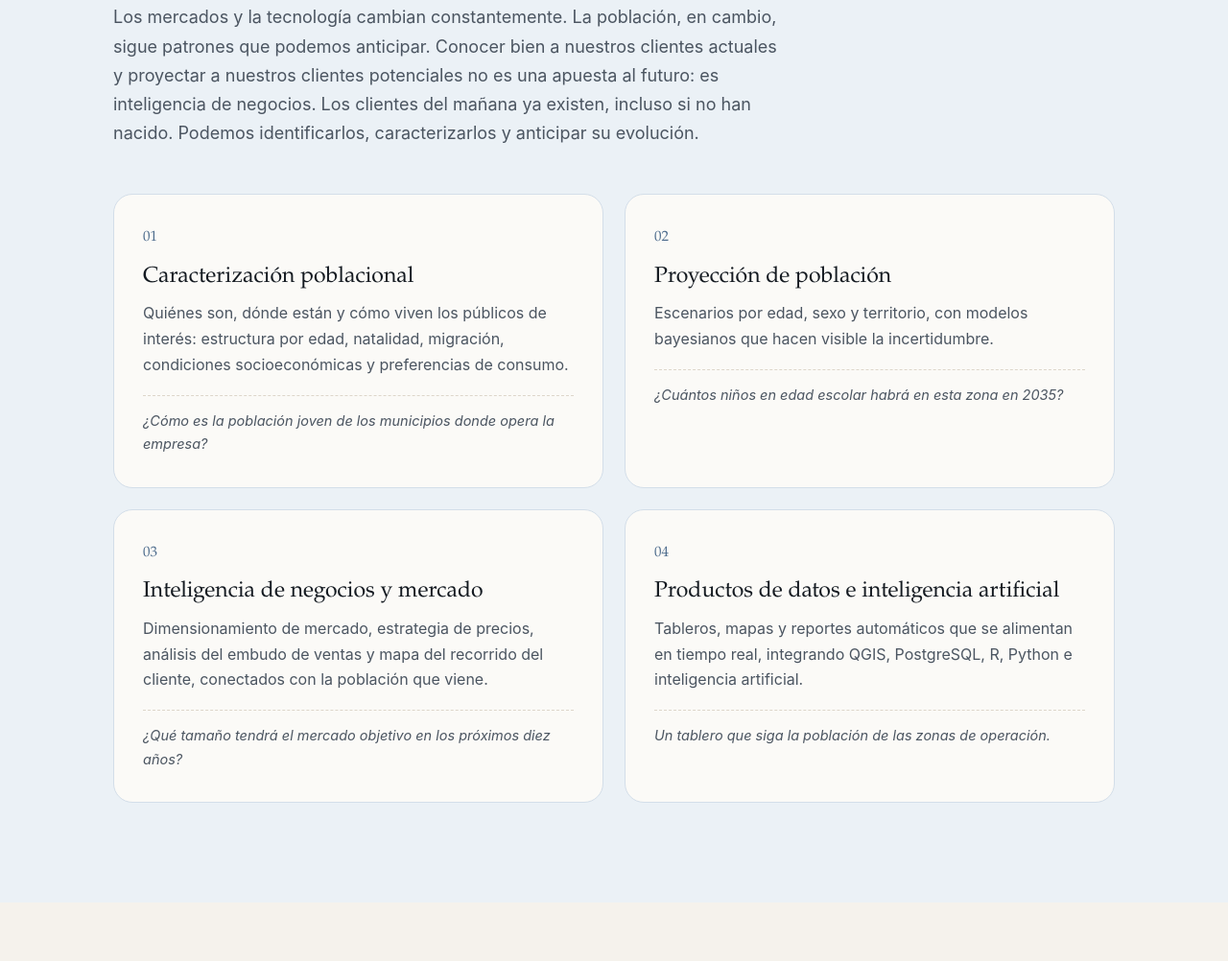
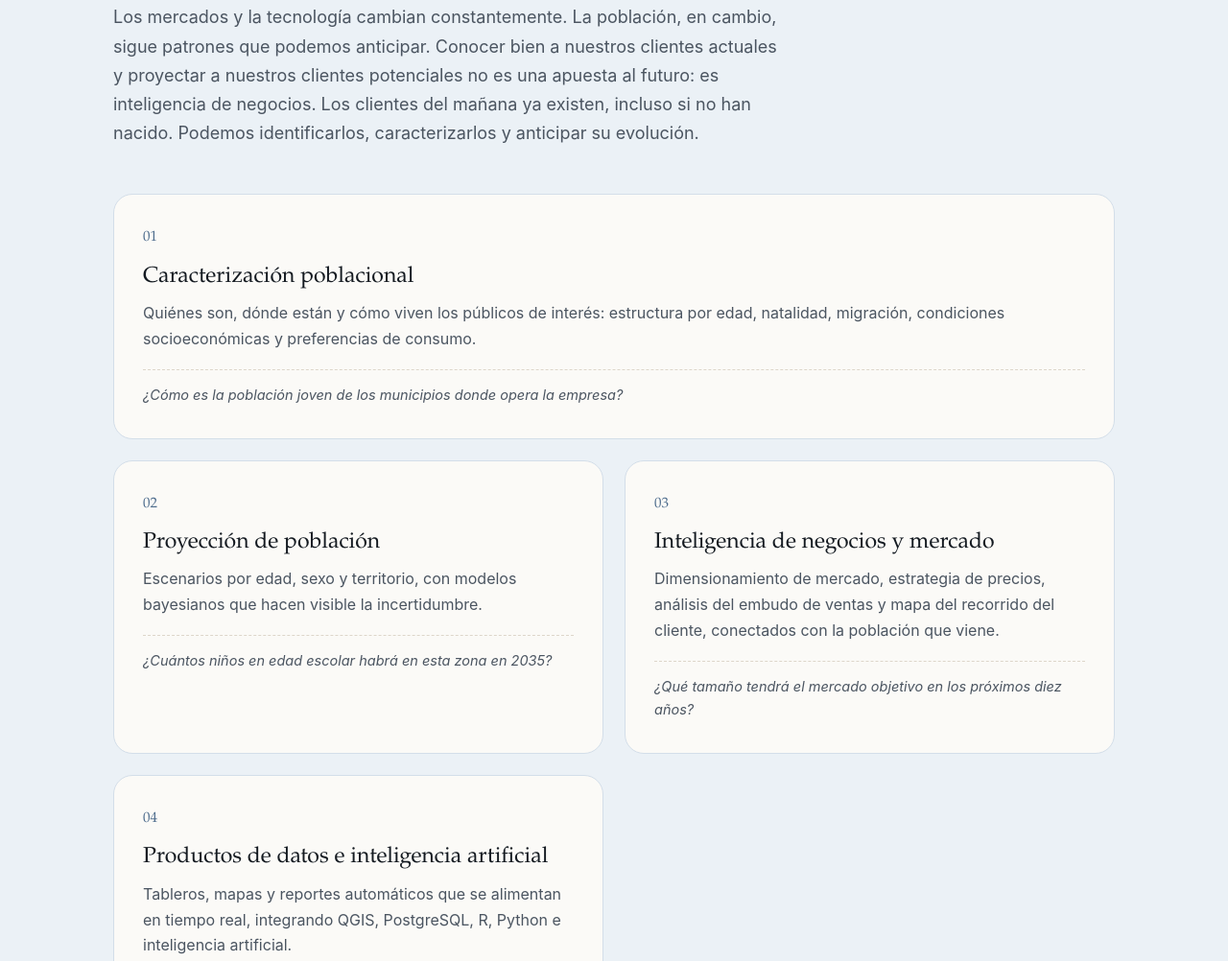
Before and after one commit to davidforero2016/davidforero2016.github.io, a plain HTML site: page index.html in a window 1280 px wide. Shown: the part 2833-3835 px from the top of the page at 96% size. Drawn offline with Linux system fonts and the light colour scheme.

Commit message:
Estilos: primera tarjeta de servicios a todo el ancho

```diff
--- a/assets/style.css
+++ b/assets/style.css
@@ -177,6 +177,8 @@ h2::after {
 .fact-list span { padding-left: 16px; position: relative; }
 .fact-list span::before { content: "•"; position: absolute; left: 2px; color: var(--steel); }
 
+#servicios .grid.two > .card:first-child { grid-column: 1 / -1; }
+
 /* ---------- Publicaciones ---------- */
 h3.sub { font-family: var(--serif); font-weight: 400; font-size: 27px; margin-top: 52px; color: var(--navy); }
 .outlets { display: grid; grid-template-columns: 1fr 1fr; gap: 40px; margin-top: 18px; align-items: start; }
```
